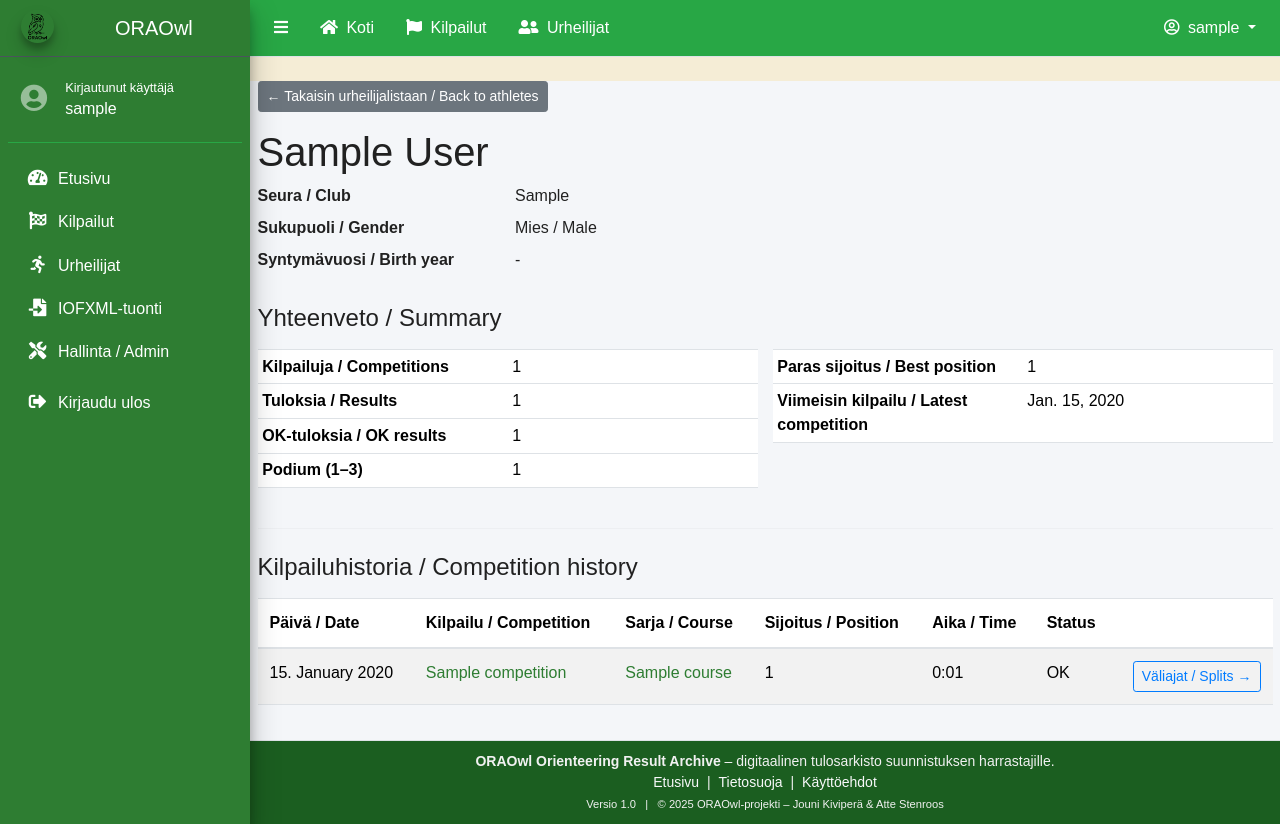
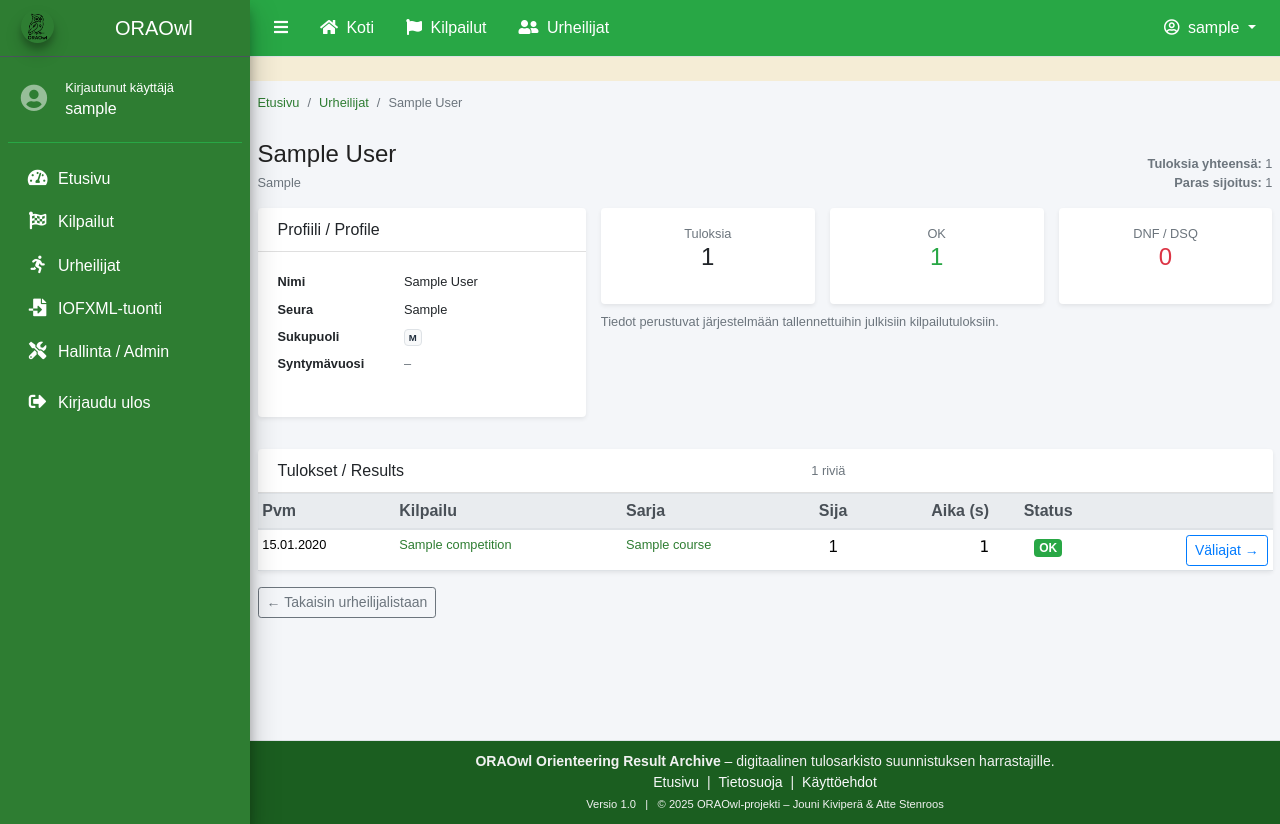
Before and after one commit to jounikivi/oraowl, a Django app: page /urheilijat/00000000-0000-0000-0000-000000000001/ in a window 1280 px wide. Run offline with Django 5.2, Linux system fonts and the light colour scheme; a user stored in the database is signed in; tables that the repository leaves empty hold one stand-in row (values such as "Sample post"); style sheets or scripts are compiled from the project's sources; some libraries are stand-ins or nearby versions.

Commit message:
päivityksiä

```diff
--- a/oraw_app/templates/oraw_app/athletes/detail.html
+++ b/oraw_app/templates/oraw_app/athletes/detail.html
@@ -1,187 +1,217 @@
 {# oraw_app/templates/oraw_app/athletes/detail.html #}
 {% extends "oraw_app/base.html" %}
-{% load time_filters %}
 
-{% block title %}
-  {{ athlete.display_name }} – Urheilija / Athlete
-{% endblock %}
+{% block title %}{{ athlete }} – Urheilija{% endblock %}
 
 {% block content %}
 <div class="container my-4">
 
-  {# Takaisin-linkki urheilijalistaan #}
-  <a href="{% url 'oraw_app:athletes_index' %}" class="btn btn-secondary btn-sm mb-3">
-    ← Takaisin urheilijalistaan / Back to athletes
-  </a>
+  {# ------------------------------------------------------------ #}
+  {# Breadcrumb                                                   #}
+  {# ------------------------------------------------------------ #}
+  <nav aria-label="breadcrumb" class="mb-3">
+    <ol class="breadcrumb small bg-transparent px-0 mb-0">
+      <li class="breadcrumb-item">
+        <a href="{% url 'oraw_app:home' %}">Etusivu</a>
+      </li>
+      <li class="breadcrumb-item">
+        <a href="{% url 'oraw_app:athletes_index' %}">Urheilijat</a>
+      </li>
+      <li class="breadcrumb-item active" aria-current="page">
+        {{ athlete }}
+      </li>
+    </ol>
+  </nav>
 
-  {# Otsikko + perustiedot #}
-  <h1 class="mb-2">
-    {{ athlete.display_name }}
+  {# ------------------------------------------------------------ #}
+  {# Header: nimi + seura                                         #}
+  {# ------------------------------------------------------------ #}
+  <div class="d-flex justify-content-between align-items-end mb-3">
+    <div>
+      <h1 class="h4 mb-1">
+        {{ athlete.full_name|default:athlete }}
       </h1>
+      <p class="mb-0 text-muted small">
+        {% if athlete.club %}
+          {{ athlete.club }}
+        {% else %}
+          Seura tuntematon
+        {% endif %}
+      </p>
+    </div>
 
-  {% if not athlete.is_public %}
-    <div class="alert alert-warning py-2">
-      FI: Tämä urheilija on merkitty yksityiseksi (anonymisoitu näkymä).<br>
-      EN: This athlete is marked as private (anonymised view).
+    <div class="text-right small text-muted">
+      <div>
+        <strong>Tuloksia yhteensä:</strong> {{ total_results }}
+      </div>
+      {% if best_position %}
+        <div>
+          <strong>Paras sijoitus:</strong> {{ best_position }}
         </div>
       {% endif %}
+    </div>
+  </div>
 
-  <dl class="row mb-4">
-    <dt class="col-sm-3">Seura / Club</dt>
-    <dd class="col-sm-9">
-      {{ athlete.club|default:"-" }}
+  <div class="row">
+    {# ---------------------------------------------------------- #}
+    {# Profiilikortti                                             #}
+    {# ---------------------------------------------------------- #}
+    <div class="col-lg-4 mb-3">
+      <div class="card shadow-sm h-100">
+        <div class="card-header">
+          <h2 class="h6 mb-0">Profiili / Profile</h2>
+        </div>
+        <div class="card-body">
+          <dl class="row mb-0 small">
+            <dt class="col-5">Nimi</dt>
+            <dd class="col-7">
+              {{ athlete.full_name|default:athlete }}
             </dd>
 
-    <dt class="col-sm-3">Sukupuoli / Gender</dt>
-    <dd class="col-sm-9">
-      {% if athlete.gender == "M" %}
-        Mies / Male
-      {% elif athlete.gender == "F" %}
-        Nainen / Female
-      {% elif athlete.gender == "X" %}
-        Muu tai tuntematon / Other or unknown
+            <dt class="col-5">Seura</dt>
+            <dd class="col-7">
+              {% if athlete.club %}
+                {{ athlete.club }}
               {% else %}
-        -
+                <span class="text-muted">–</span>
               {% endif %}
             </dd>
 
-    <dt class="col-sm-3">Syntymävuosi / Birth year</dt>
-    <dd class="col-sm-9">
+            <dt class="col-5">Sukupuoli</dt>
+            <dd class="col-7">
+              {% if athlete.gender %}
+                <span class="badge badge-light border">
+                  {{ athlete.gender }}
+                </span>
+              {% else %}
+                <span class="text-muted">–</span>
+              {% endif %}
+            </dd>
+
+            <dt class="col-5">Syntymävuosi</dt>
+            <dd class="col-7">
               {% if athlete.birth_year %}
                 {{ athlete.birth_year }}
               {% else %}
-        -
+                <span class="text-muted">–</span>
               {% endif %}
             </dd>
           </dl>
-
-  {# --- YHTEENVETO / SUMMARY TAULUKKONA (kuten devissä) --- #}
-  {% if stats.total_results %}
-    <h2 class="h4 mt-4 mb-3">
-      Yhteenveto / Summary
-    </h2>
-
-    <div class="row mb-4">
-      <div class="col-lg-6">
-        <table class="table table-sm mb-3">
-          <tbody>
-            <tr>
-              <th scope="row" class="w-50">
-                Kilpailuja / Competitions
-              </th>
-              <td>{{ stats.competitions_count }}</td>
-            </tr>
-            <tr>
-              <th scope="row">
-                Tuloksia / Results
-              </th>
-              <td>{{ stats.total_results }}</td>
-            </tr>
-            <tr>
-              <th scope="row">
-                OK-tuloksia / OK results
-              </th>
-              <td>{{ stats.ok_results }}</td>
-            </tr>
-            <tr>
-              <th scope="row">
-                Podium (1–3)
-              </th>
-              <td>{{ stats.podiums }}</td>
-            </tr>
-          </tbody>
-        </table>
+        </div>
+      </div>
     </div>
 
-      <div class="col-lg-6">
-        <table class="table table-sm mb-3">
-          <tbody>
-            <tr>
-              <th scope="row" class="w-50">
-                Paras sijoitus / Best position
-              </th>
-              <td>
-                {% if stats.best_position %}
-                  {{ stats.best_position }}
-                {% else %}
-                  -
-                {% endif %}
-              </td>
-            </tr>
-            <tr>
-              <th scope="row">
-                Viimeisin kilpailu / Latest competition
-              </th>
-              <td>
-                {% if stats.latest_date %}
-                  {{ stats.latest_date }}
-                {% else %}
-                  -
-                {% endif %}
-              </td>
-            </tr>
-          </tbody>
-        </table>
+    {# ---------------------------------------------------------- #}
+    {# Pienet tilastokortit                                       #}
+    {# ---------------------------------------------------------- #}
+    <div class="col-lg-8 mb-3">
+      <div class="row g-3">
+
+        <div class="col-sm-4">
+          <div class="card shadow-sm h-100">
+            <div class="card-body text-center py-3">
+              <div class="small text-muted">Tuloksia</div>
+              <div class="h4 mb-0">{{ total_results }}</div>
             </div>
           </div>
-  {% endif %}
+        </div>
 
-  <hr>
+        <div class="col-sm-4">
+          <div class="card shadow-sm h-100">
+            <div class="card-body text-center py-3">
+              <div class="small text-muted">OK</div>
+              <div class="h4 mb-0 text-success">{{ ok_results }}</div>
+            </div>
+          </div>
+        </div>
 
-  {# --- KILPAILUHISTORIA / COMPETITION HISTORY --- #}
-  <h2 class="h4 mt-4 mb-3">
-    Kilpailuhistoria / Competition history
-  </h2>
+        <div class="col-sm-4">
+          <div class="card shadow-sm h-100">
+            <div class="card-body text-center py-3">
+              <div class="small text-muted">DNF / DSQ</div>
+              <div class="h4 mb-0 text-danger">
+                {{ dnf_results|add:dsq_results }}
+              </div>
+            </div>
+          </div>
+        </div>
+
+      </div>
+
+      <p class="small text-muted mt-2 mb-0">
+        Tiedot perustuvat järjestelmään tallennettuihin julkisiin kilpailutuloksiin.
+      </p>
+    </div>
+  </div>
+
+  {# ------------------------------------------------------------ #}
+  {# Tulostaulukko                                                #}
+  {# ------------------------------------------------------------ #}
+  <div class="card shadow-sm mt-3">
+    <div class="card-header d-flex justify-content-between align-items-center">
+      <h2 class="h6 mb-0">Tulokset / Results</h2>
+      <span class="small text-muted">
+        {{ total_results }} riviä
+      </span>
+    </div>
 
     {% if results %}
       <div class="table-responsive">
-      <table class="table table-striped table-hover align-middle">
-        <thead>
+        <table class="table table-sm table-hover align-middle mb-0">
+          <thead class="thead-light">
             <tr>
-            <th>Päivä / Date</th>
-            <th>Kilpailu / Competition</th>
-            <th>Sarja / Course</th>
-            <th>Sijoitus / Position</th>
-            <th>Aika / Time</th>
-            <th>Status</th>
-            <th class="text-end"></th>
+              <th>Pvm</th>
+              <th>Kilpailu</th>
+              <th>Sarja</th>
+              <th class="text-center">Sija</th>
+              <th class="text-right">Aika (s)</th>
+              <th class="text-center">Status</th>
+              <th class="text-right"></th>
             </tr>
           </thead>
           <tbody>
             {% for result in results %}
               <tr>
-              <td>{{ result.course.competition.date|date:"j. F Y" }}</td>
-              <td>
+                <td class="small text-nowrap">
+                  {{ result.course.competition.date|date:"d.m.Y" }}
+                </td>
+                <td class="small">
                   <a href="{% url 'oraw_app:competition_detail' result.course.competition.pk %}">
                     {{ result.course.competition.name }}
                   </a>
                 </td>
-              <td>
+                <td class="small">
                   <a href="{% url 'oraw_app:course_results' result.course.competition.pk result.course.pk %}">
                     {{ result.course.name }}
                   </a>
                 </td>
-              <td>
+                <td class="text-center">
                   {% if result.position %}
                     {{ result.position }}
                   {% else %}
                     –
                   {% endif %}
                 </td>
-              <td>
+                <td class="text-right">
                   {% if result.finish_time_s %}
-                  {{ result.finish_time_s|format_seconds }}
+                    <span class="text-monospace">{{ result.finish_time_s }}</span>
                   {% else %}
-                  –
+                    <span class="text-muted">–</span>
                   {% endif %}
                 </td>
-              <td>{{ result.status }}</td>
-              <td class="text-end">
-                <a
-                  href="{% url 'oraw_app:result_detail' result.pk %}"
-                  class="btn btn-sm btn-outline-primary"
-                >
-                  Väliajat / Splits →
+                <td class="text-center">
+                  {% if result.status == "OK" %}
+                    <span class="badge badge-success">OK</span>
+                  {% elif result.status == "DNF" or result.status == "DSQ" %}
+                    <span class="badge badge-danger">{{ result.status }}</span>
+                  {% else %}
+                    <span class="badge badge-secondary">{{ result.status }}</span>
+                  {% endif %}
+                </td>
+                <td class="text-right">
+                  <a href="{% url 'oraw_app:result_detail' result.pk %}"
+                     class="btn btn-outline-primary btn-sm">
+                    Väliajat →
                   </a>
                 </td>
               </tr>
@@ -190,10 +220,21 @@
         </table>
       </div>
     {% else %}
-    <p class="text-muted mb-0">
-      Ei tuloksia tälle urheilijalle. / No results for this athlete.
-    </p>
+      <div class="card-body text-muted">
+        Ei tuloksia tälle urheilijalle.
+      </div>
     {% endif %}
+  </div>
+
+  {# ------------------------------------------------------------ #}
+  {# Takaisin-linkki                                              #}
+  {# ------------------------------------------------------------ #}
+  <div class="mt-3">
+    <a href="{% url 'oraw_app:athletes_index' %}"
+       class="btn btn-outline-secondary btn-sm">
+      ← Takaisin urheilijalistaan
+    </a>
+  </div>
 
 </div>
 {% endblock %}
--- a/oraw_app/views.py
+++ b/oraw_app/views.py
@@ -239,10 +239,14 @@ class AthleteListView(ListView):
 
 
 # ========================================================================
-# Athlete detail — summary & competition history
+# Athlete detail
 # ========================================================================
 
-class AthleteDetailView(DetailView):
+class AthleteDetailView(LoginRequiredMixin, DetailView):
+    """
+    Shows a single athlete with basic profile information and
+    a list of their results.
+    """
     model = Athlete
     template_name = "oraw_app/athletes/detail.html"
     context_object_name = "athlete"
@@ -252,46 +256,36 @@ class AthleteDetailView(DetailView):
         athlete = self.object
 
         # All public results for this athlete
-        results = (
-            Result.objects.filter(
-                athlete=athlete,
-                is_public=True,
-                course__competition__isnull=False,
-            )
-            .select_related("course", "course__competition")
+        athlete_results = (
+            Result.objects
+            .filter(athlete=athlete, is_public=True)
+            .select_related("course__competition")
             .order_by("-course__competition__date")
         )
-        context["results"] = results
 
-        # Summary statistics
-        total_results = results.count()
-        competitions = {r.course.competition_id for r in results}
-        competitions_count = len(competitions)
-        ok_results = results.filter(status="OK").count()
+        # Simple stats for header cards
+        total_results = athlete_results.count()
+        ok_results = athlete_results.filter(status="OK").count()
+        dnf_results = athlete_results.filter(status="DNF").count()
+        dsq_results = athlete_results.filter(status="DSQ").count()
 
         best_position = (
-            results.filter(position__isnull=False)
+            athlete_results
+            .exclude(position=None)
             .order_by("position")
             .values_list("position", flat=True)
             .first()
         )
 
-        latest_date = (
-            results.values_list("course__competition__date", flat=True).first()
-            if total_results > 0
-            else None
-        )
-
-        context["stats"] = {
-            "total_results": total_results,
-            "competitions_count": competitions_count,
-            "ok_results": ok_results,
-            "podiums": results.filter(position__in=[1, 2, 3]).count(),
-            "best_position": best_position,
-            "latest_date": latest_date,
-        }
+        context["results"] = athlete_results
+        context["total_results"] = total_results
+        context["ok_results"] = ok_results
+        context["dnf_results"] = dnf_results
+        context["dsq_results"] = dsq_results
+        context["best_position"] = best_position
 
         return context
+
 
 
 # ========================================================================
@@ -365,6 +359,9 @@ class AdminDashboardView(PermissionRequiredMixin, TemplateView):
 # ========================================================================
 
 class UserProfileView(LoginRequiredMixin, TemplateView):
+    """
+    Shows the logged-in user's profile information, groups and permissions.
+    """
     template_name = "oraw_app/accounts/profile.html"
 
     def get_context_data(self, **kwargs):
@@ -373,9 +370,11 @@ class UserProfileView(LoginRequiredMixin, TemplateView):
 
         context["user_obj"] = user
         context["groups"] = user.groups.all().order_by("name")
+        # permissions as a sorted list of strings, e.g. "oraw_app.add_result"
         context["permissions"] = sorted(user.get_all_permissions())
 
         return context
+
 
 
 # ========================================================================
```
Also changed, not shown: oraw_app/templates/oraw_app/accounts/profile.html (+43 -34 lines). Lines whose indentation alone changed are shown as unchanged.
